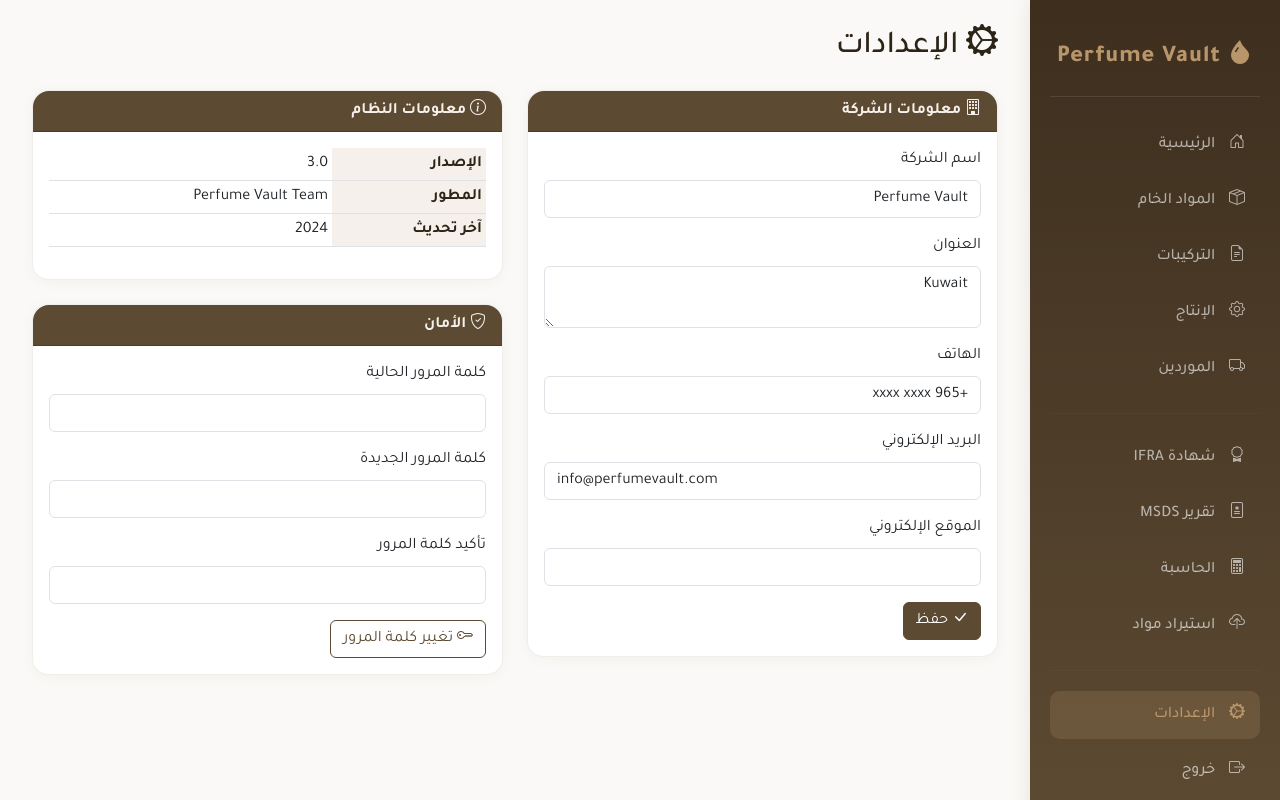
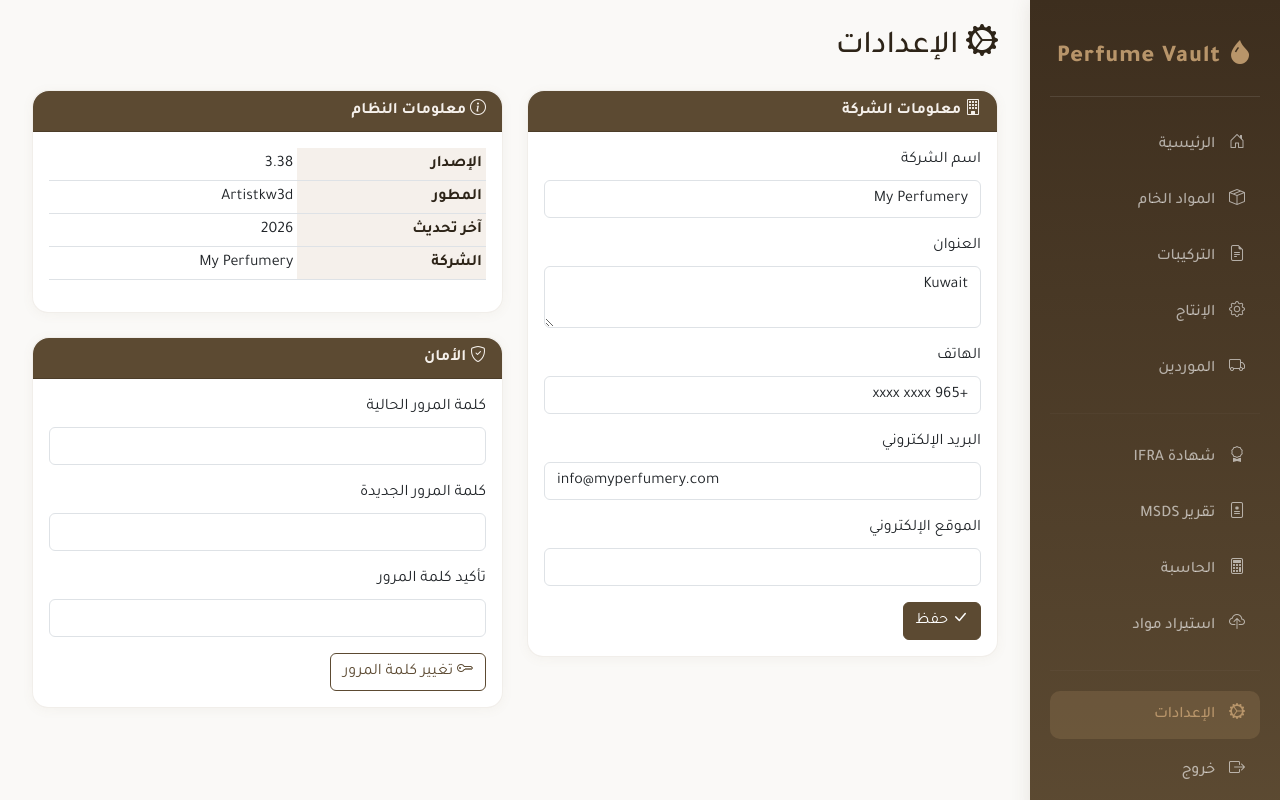
Before and after one commit to Artistkw3d/My-Perfumery, a Flask app: page /settings in a window 1280 px wide. Run offline with Flask 3, Linux system fonts and the light colour scheme; the visitor is signed in with stand-in values (Sample User, id 1); data comes from the database, SQL or seed files in the repository; some libraries are stand-ins or nearby versions.

Commit message:
Update system info: version 3.38, developer Artistkw3d, My Perfumery
Co-Authored-By: Claude Opus 4.6 (1M context) <noreply@anthropic.com>

```diff
--- a/app.py
+++ b/app.py
@@ -575,7 +575,7 @@ def init_db():
 
     # بيانات افتراضية
     c.execute("INSERT OR IGNORE INTO users (username, password, name, role) VALUES ('admin', 'admin123', 'المدير', 'admin')")
-    c.execute("INSERT OR IGNORE INTO company_info (id, name, address, phone, email) VALUES (1, 'Perfume Vault', 'Kuwait', '+965 xxxx xxxx', 'info@perfumevault.com')")
+    c.execute("INSERT OR IGNORE INTO company_info (id, name, address, phone, email) VALUES (1, 'My Perfumery', 'Kuwait', '+965 xxxx xxxx', 'info@myperfumery.com')")
 
     # حذف العوائل القديمة وإعادة إضافتها بدون تكرار
     c.execute("DELETE FROM families")
--- a/templates/settings.html
+++ b/templates/settings.html
@@ -49,9 +49,10 @@
             </div>
             <div class="card-body">
                 <table class="table table-sm">
-                    <tr><th>الإصدار</th><td>3.0</td></tr>
-                    <tr><th>المطور</th><td>Perfume Vault Team</td></tr>
-                    <tr><th>آخر تحديث</th><td>2024</td></tr>
+                    <tr><th>الإصدار</th><td>3.38</td></tr>
+                    <tr><th>المطور</th><td>Artistkw3d</td></tr>
+                    <tr><th>آخر تحديث</th><td>2026</td></tr>
+                    <tr><th>الشركة</th><td>My Perfumery</td></tr>
                 </table>
             </div>
         </div>
```
